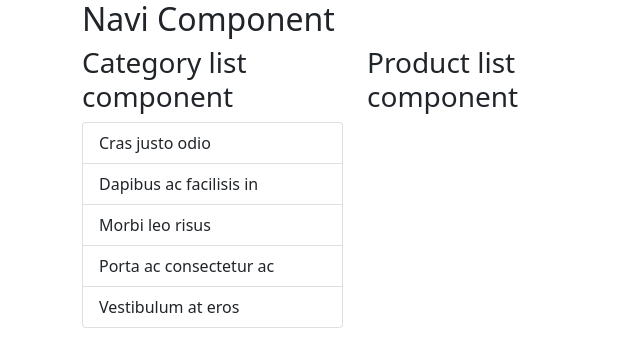
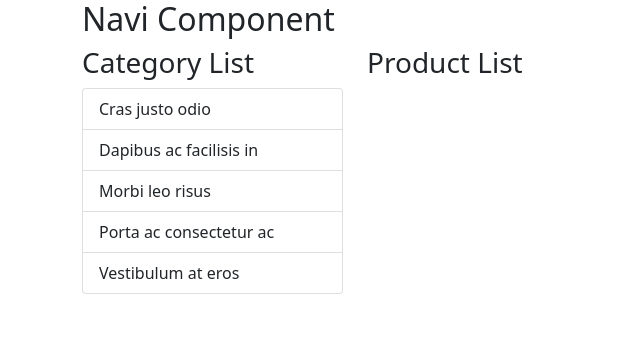
Before and after one commit to rdvnabay/course-udemy-React, a React (Create React App) app in the folder app1-intro/: page / in a window 1280 px wide. Shown: the top 364 px of the page, without its empty margins (0-640 px from the left). Built offline with nearby package versions, Linux system fonts and the light colour scheme.

Commit message:
133.Bölüm - 359.Ders Props İle Çalışmaya Başlamak

```diff
--- a/app1-intro/src/App.js
+++ b/app1-intro/src/App.js
@@ -4,19 +4,21 @@ import Navi from "./Navi";
 import ProductList from "./ProductList";
 
 function App() {
+  let titleProduct="Product List"
+  let titleCategory="Category List"
   return (
     <div className="App">
       <header className="App-header">
         <Container>
           <Row>
-      <Navi/>
+            <Navi />
           </Row>
           <Row>
             <Col xs="3">
-      <CategoryList/>
+              <CategoryList title={titleCategory}/>
             </Col>
             <Col xs="3">
-      <ProductList/>
+              <ProductList title={titleProduct}/>
             </Col>
           </Row>
         </Container>
--- a/app1-intro/src/CategoryList.js
+++ b/app1-intro/src/CategoryList.js
@@ -2,10 +2,14 @@ import React, { Component } from "react";
 import {ListGroup,ListGroupItem} from 'reactstrap';
 
 export default class CategoryList extends Component {
+  //eski react sürümlerinde tanımlı olması gereken constructor yapısı
+  // constructor(props){
+  //   super(props)
+  //   state:{}
   render() {
     return (
       <div>
-        <h3>Category list component</h3>
+        <h3>{this.props.title}</h3>
         <ListGroup>
           <ListGroupItem>Cras justo odio</ListGroupItem>
           <ListGroupItem>Dapibus ac facilisis in</ListGroupItem>
--- a/app1-intro/src/ProductList.js
+++ b/app1-intro/src/ProductList.js
@@ -4,7 +4,7 @@ export default class ProductList extends Component {
     render() {
         return (
             <div>
-                <h3>Product list component</h3>
+                <h3>{this.props.title}</h3>
             </div>
         )
     }
```
Lines whose indentation alone changed are shown as unchanged.
